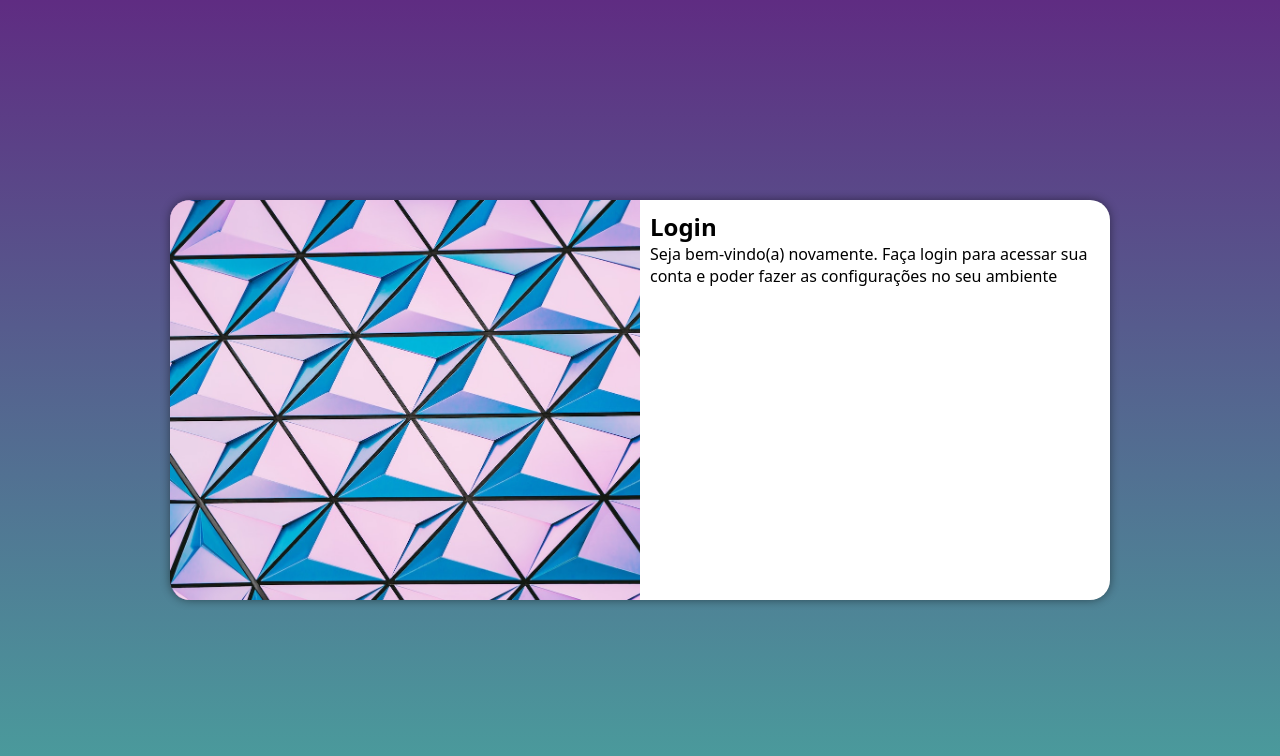
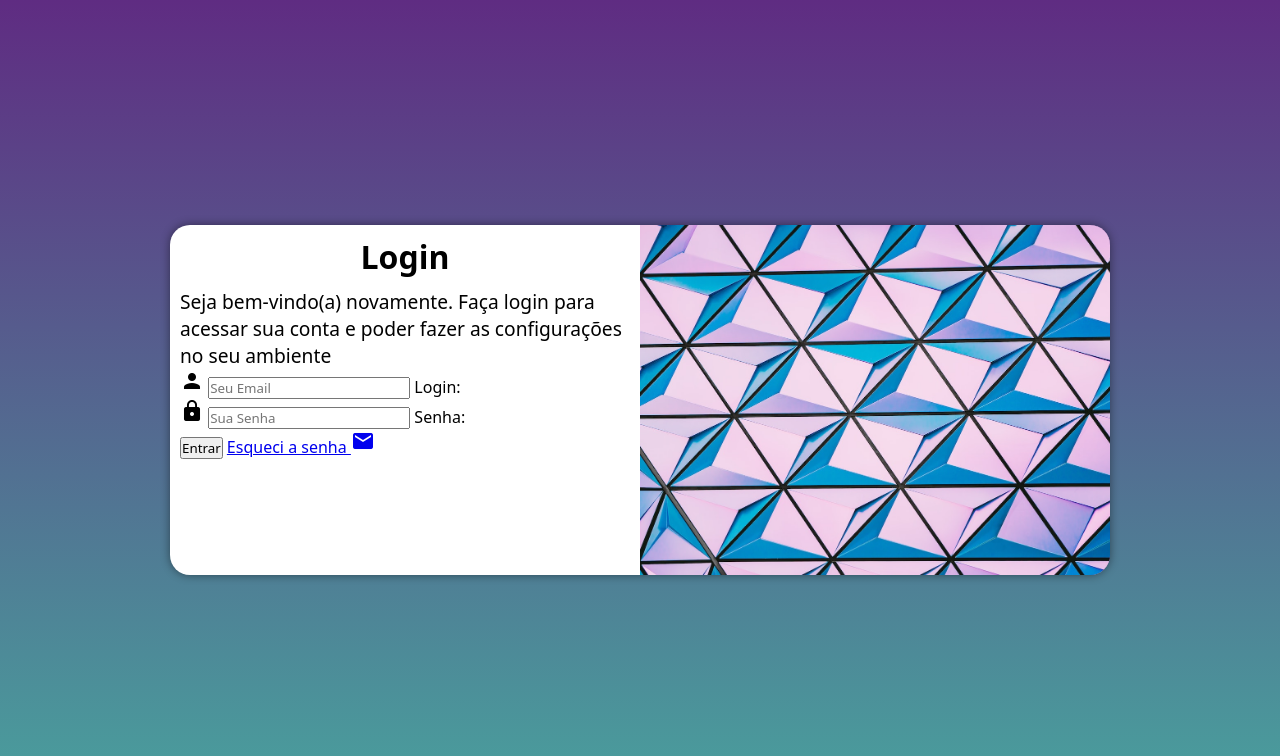
Before and after one commit to PedroPauloMonteiro/projeto-login, a plain HTML site: page index.html in a window 1280 px wide. Drawn offline with Linux system fonts and the light colour scheme.

Commit message:
Crie o Form e atualizei o height

```diff
--- a/Estilos/media-query.css
+++ b/Estilos/media-query.css
@@ -1,4 +1,10 @@
 @charset "UTF-8";
+
+@media screen and (max-width: 767px) {
+    #login {
+        height: 500px;
+    }
+}
 
 @media screen and (min-width: 768px) and (max-width: 992px) {
 
@@ -31,13 +37,21 @@
     }
 
     #login > #imagem {
-        float: left;
+        float: right;
         width: 50%;
         height: 100%;
     }
 
     #formulario {
-        float: right;
+        float: left;
         width: 50%;
     }
+
+    #formulario > h1 {
+        font-size: 2em;
+    }
+
+    #formulario > p {
+        font-size: 1.2em;
+    }
 }
--- a/Estilos/style.css
+++ b/Estilos/style.css
@@ -32,7 +32,7 @@ main {
     overflow: hidden;
     background-color: white;
     width: 250px;
-    height: 400px;
+    height: 350px;
     border-radius: 20px;
     box-shadow: 0px 0px 10px rgba(0, 0, 0, 0.451);
     transition: width 0.3s, height 0.3s;
@@ -51,3 +51,12 @@ main {
     padding: 10px;
     display: block;
 }
+
+#formulario > h1 {
+    text-align: center;
+    margin-bottom: 10px;
+}
+
+#formulario > p {
+    font-size: 0.8em;
+}
--- a/index.html
+++ b/index.html
@@ -5,6 +5,7 @@
     <meta name="viewport" content="width=device-width, initial-scale=1.0">
     <link rel="stylesheet" href="Estilos/style.css">
     <link rel="stylesheet" href="Estilos/media-query.css">
+    <link href="https://fonts.googleapis.com/icon?family=Material+Icons" rel="stylesheet">
     <title>Login</title>
 </head>
 <body>
@@ -15,8 +16,28 @@
             <div id="formulario">
                 <h1>Login</h1>
                 <p>Seja bem-vindo(a) novamente. Faça login para acessar sua conta e poder fazer as configurações no seu ambiente</p>
-                <form action="login.php" method="post">
+                <form action="login.php" method="post" autocomplete="on">
+                    <div class="campo">
+                        <span class="material-icons">
+                            person
+                        </span>
+                            <input type="email" name="login" id="ilogin" placeholder="Seu Email" autocomplete="email" required>
+                            <label for="ilogin"> Login: </label>
 
+                    </div>
+                    <div class="campo">
+                        <span class="material-icons">
+                            lock
+                        </span>
+                            <input type="password" name="senha" id="isenha" placeholder="Sua Senha" autocomplete="current-password" required minlength="8" maxlength="15">
+                            <label for="isenha">Senha: </label>
+                    </div>
+                    <input type="submit" value="Entrar">
+                    <a href="esqueci.html">
+                        Esqueci a senha <span class="material-icons">
+                            email
+                            </span>
+                    </a>
                 </form>
             </div>
         </section>
```
